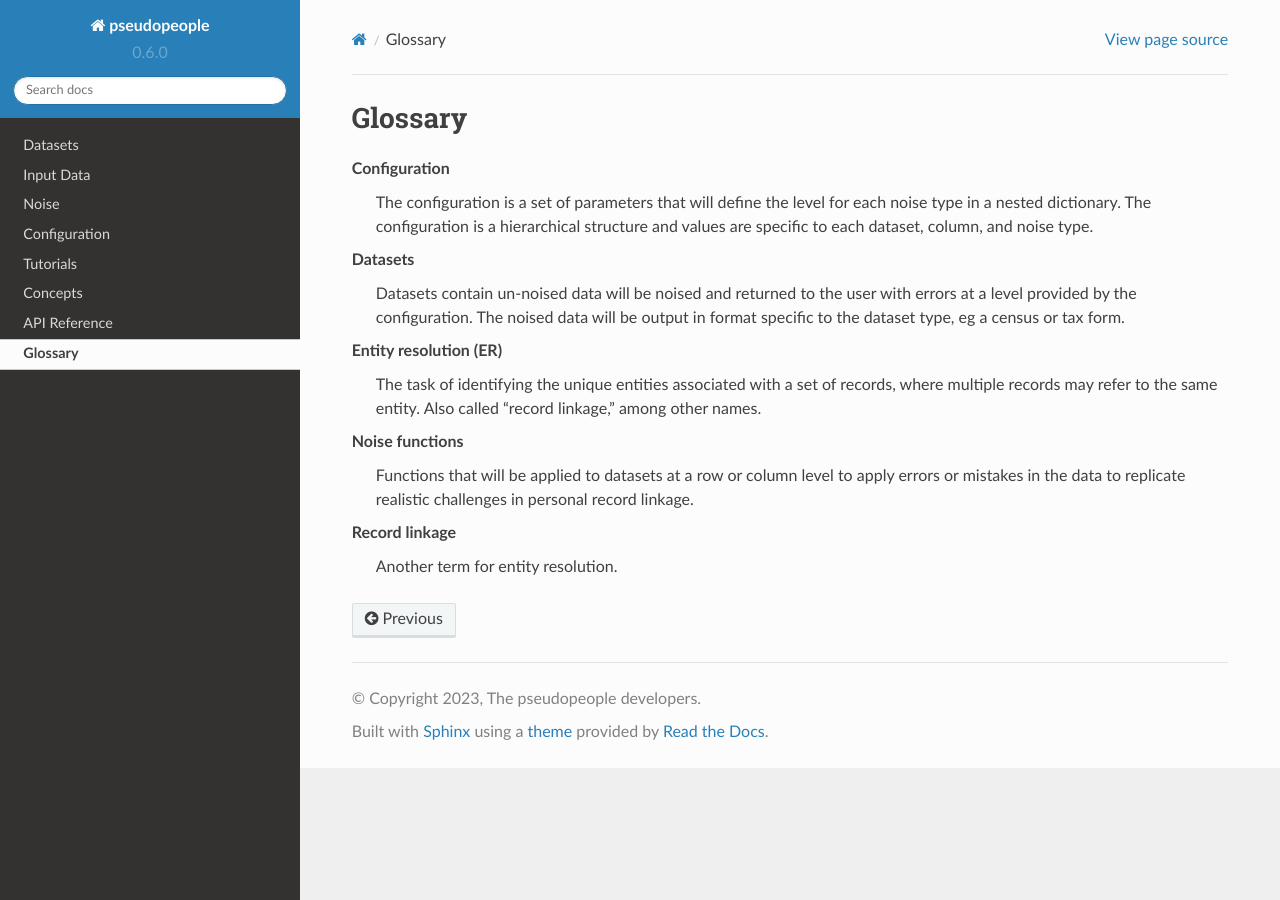
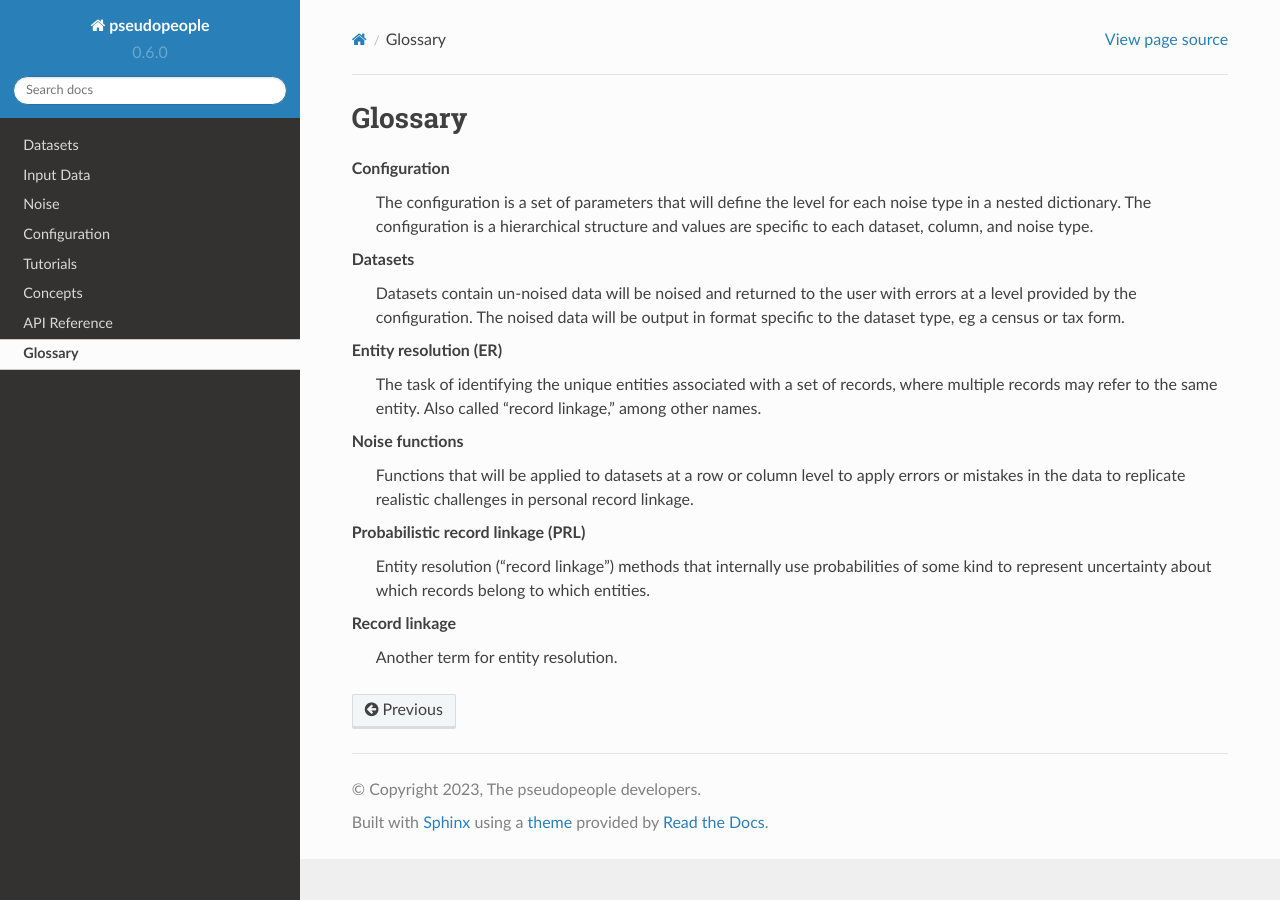
Before and after one commit to ihmeuw/pseudopeople, a Sphinx documentation site: the page built from docs/source/glossary.rst, in a window 1280 px wide. Built offline with Sphinx 7.4.7 and the Read the Docs theme 2.0.0, drawn with Linux system fonts in a browser that asks for light colours.

Commit message:
Add PRL to glossary

```diff
--- a/docs/source/glossary.rst
+++ b/docs/source/glossary.rst
@@ -27,5 +27,9 @@ Glossary
         errors or mistakes in the data to replicate realistic challenges in personal
         record linkage.
 
+    Probabilistic record linkage (PRL)
+        Entity resolution ("record linkage") methods that internally use probabilities of
+        some kind to represent uncertainty about which records belong to which entities.
+
     Record linkage
         Another term for entity resolution.
```
